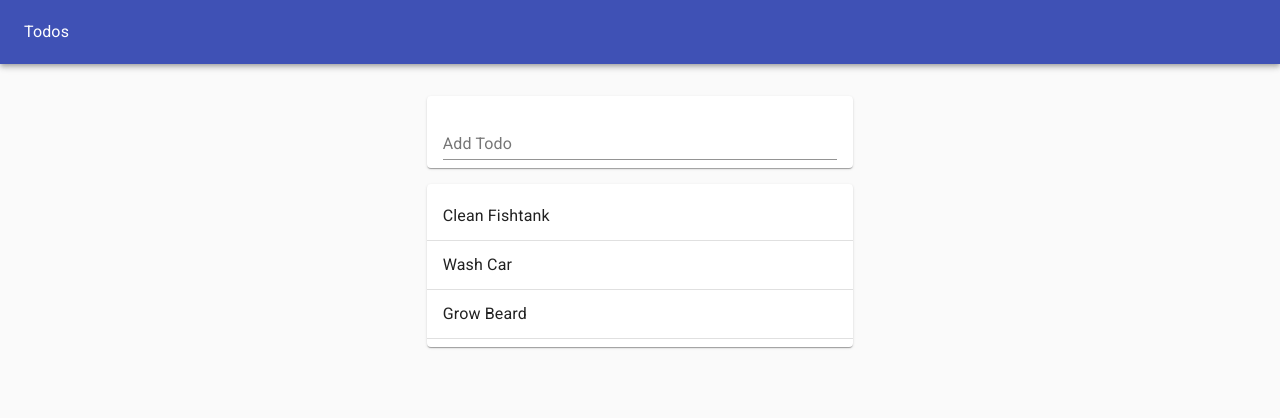
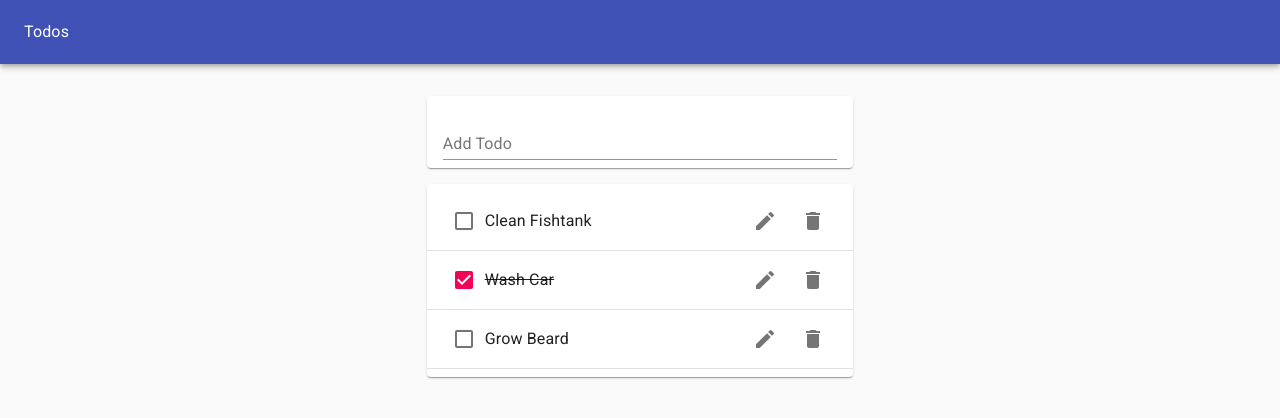
Before and after one commit to Kinjalrk2k/react-todo, a React (Create React App) app: page / in a window 1280 px wide. Shown: the top 418 px of the page. Built offline with nearby package versions, Linux system fonts and the light colour scheme.

Commit message:
more styling and icons

```diff
--- a/package.json
+++ b/package.json
@@ -5,6 +5,7 @@
   "dependencies": {
     "@fontsource/roboto": "^4.3.0",
     "@material-ui/core": "^4.11.4",
+    "@material-ui/icons": "^4.11.2",
     "@testing-library/jest-dom": "^5.12.0",
     "@testing-library/react": "^11.2.7",
     "@testing-library/user-event": "^12.8.3",
--- /dev/null
+++ b/src/components/Todo.js
@@ -0,0 +1,33 @@
+import {
+  ListItem,
+  ListItemText,
+  Checkbox,
+  IconButton,
+  ListItemSecondaryAction,
+} from "@material-ui/core";
+
+import DeleteIcon from "@material-ui/icons/Delete";
+import EditIcon from "@material-ui/icons/Edit";
+
+function Todo({ task, completed }) {
+  return (
+    <ListItem>
+      <Checkbox checked={completed} tabIndex={-1} />
+      <ListItemText
+        style={{ textDecoration: completed ? "line-through" : "none" }}
+      >
+        {task}
+      </ListItemText>
+      <ListItemSecondaryAction>
+        <IconButton aria-label="Delete">
+          <EditIcon />
+        </IconButton>
+        <IconButton aria-label="Edit">
+          <DeleteIcon />
+        </IconButton>
+      </ListItemSecondaryAction>
+    </ListItem>
+  );
+}
+
+export default Todo;
--- a/src/components/TodoApp.js
+++ b/src/components/TodoApp.js
@@ -6,7 +6,7 @@
 function TodoApp() {
   const initialTodos = [
     { id: 1, task: "Clean Fishtank", completed: false },
-    { id: 2, task: "Wash Car", completed: false },
+    { id: 2, task: "Wash Car", completed: true },
     { id: 3, task: "Grow Beard", completed: false },
   ];
 
--- a/src/components/TodoList.js
+++ b/src/components/TodoList.js
@@ -5,6 +5,7 @@
   Divider,
   ListItemText,
 } from "@material-ui/core";
+import Todo from "./Todo";
 
 function TodoList(props) {
   return (
@@ -12,9 +13,7 @@
       <List>
         {props.todos.map((todo) => (
           <>
-            <ListItem>
-              <ListItemText>{todo.task}</ListItemText>
-            </ListItem>
+            <Todo task={todo.task} key={todo.id} completed={todo.completed} />
             <Divider />
           </>
         ))}
```
Also changed, not shown: 1 other file (tests, documents, lock files or other folders).
